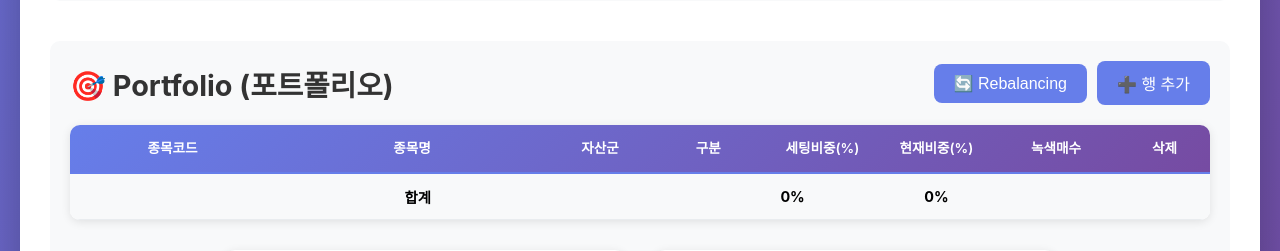
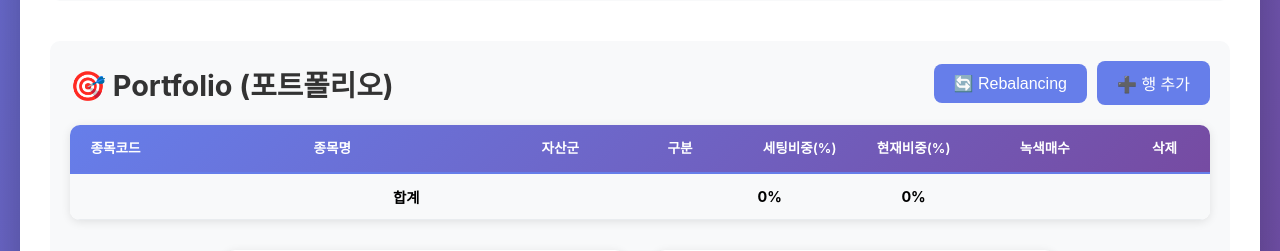
Before and after one commit to woonjounglee-cloud/Tuesday, a Python web app: template templates/index.html in a window 1280 px wide. Shown: the part 1003-1254 px from the top of the page. Run offline with Jinja, Linux system fonts and the light colour scheme; the template is opened without the code that fills it, so the values that code supplies are empty.

Commit message:
Match portfolio stock code width to ROI table and increase green buy font size by 1.4x

```diff
--- a/static/style.css
+++ b/static/style.css
@@ -298,13 +298,13 @@ table {
 }
 
 /* Portfolio 테이블 컬럼 너비 */
-#portfolio-table th:nth-child(1), #wj-isa-portfolio-table th:nth-child(1) { width: 18%; }  /* 종목코드 */
-#portfolio-table th:nth-child(2), #wj-isa-portfolio-table th:nth-child(2) { width: 24%; }  /* 종목명 */
-#portfolio-table th:nth-child(3), #wj-isa-portfolio-table th:nth-child(3) { width: 9%; }  /* 자산군 */
-#portfolio-table th:nth-child(4), #wj-isa-portfolio-table th:nth-child(4) { width: 10%; }  /* 구분 */
+#portfolio-table th:nth-child(1), #wj-isa-portfolio-table th:nth-child(1) { width: 8%; }  /* 종목코드 */
+#portfolio-table th:nth-child(2), #wj-isa-portfolio-table th:nth-child(2) { width: 30%; }  /* 종목명 */
+#portfolio-table th:nth-child(3), #wj-isa-portfolio-table th:nth-child(3) { width: 10%; }  /* 자산군 */
+#portfolio-table th:nth-child(4), #wj-isa-portfolio-table th:nth-child(4) { width: 11%; }  /* 구분 */
 #portfolio-table th:nth-child(5), #wj-isa-portfolio-table th:nth-child(5) { width: 10%; }  /* 세팅비중 */
 #portfolio-table th:nth-child(6), #wj-isa-portfolio-table th:nth-child(6) { width: 10%; }  /* 현재비중 */
-#portfolio-table th:nth-child(7), #wj-isa-portfolio-table th:nth-child(7) { width: 11%; }  /* 녹색매수 */
+#portfolio-table th:nth-child(7), #wj-isa-portfolio-table th:nth-child(7) { width: 13%; }  /* 녹색매수 */
 #portfolio-table th:nth-child(8), #wj-isa-portfolio-table th:nth-child(8) { width: 8%; }  /* 삭제 */
 
 #portfolio-table input, #wj-isa-portfolio-table input {
@@ -417,7 +417,7 @@ tbody tr:hover {
 
 #portfolio-table td:nth-child(7), #wj-isa-portfolio-table td:nth-child(7),
 #portfolio-table tfoot td:nth-child(7), #wj-isa-portfolio-table tfoot td:nth-child(7) {
-    font-size: 0.88rem;
+    font-size: 1.232rem;
 }
 
 input {
```
